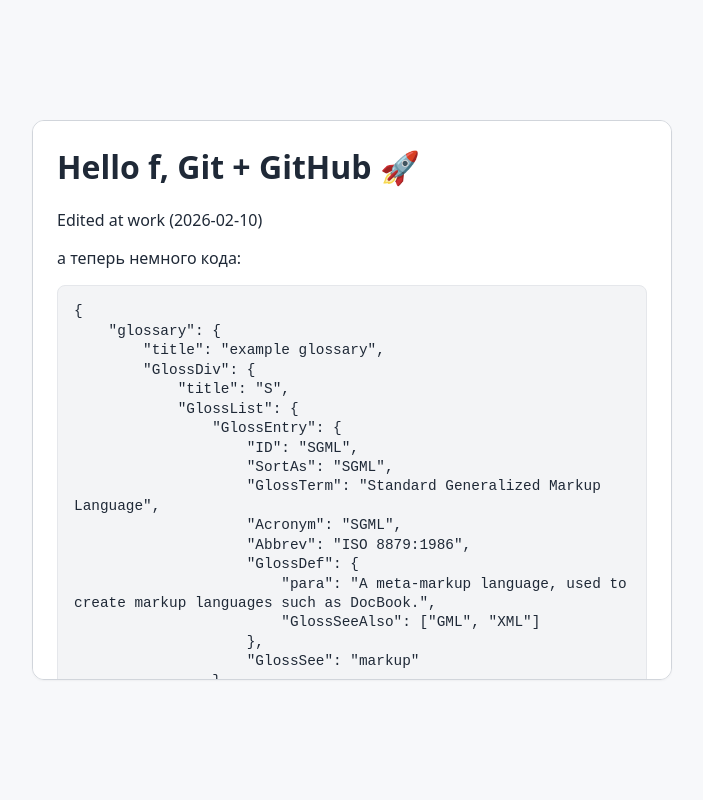
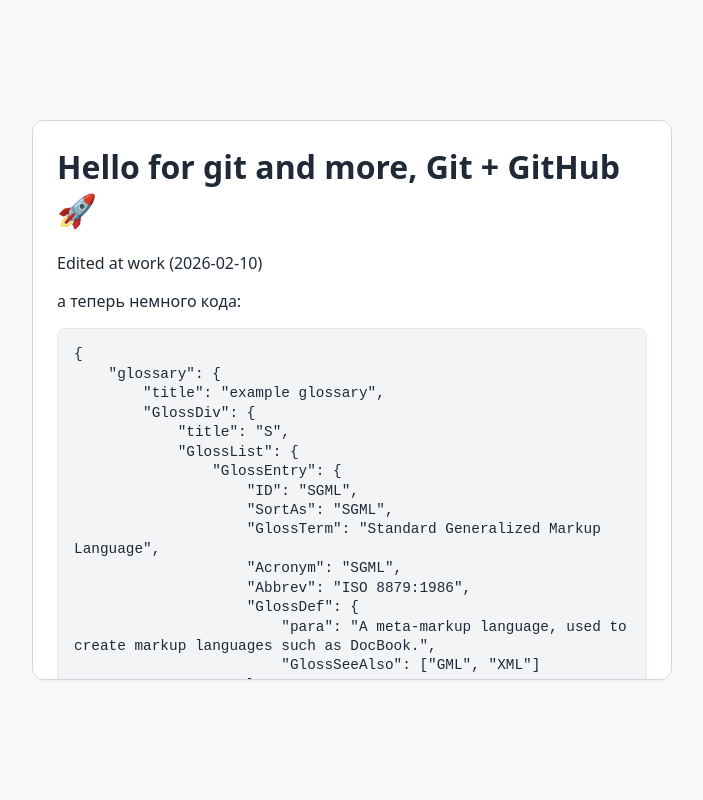
Before and after one commit to Komonaonatanika/hello-git, a plain HTML site: page index.html in a window 1280 px wide. Shown: the whole page, without its empty margins (288-991 px from the left). Drawn offline with Linux system fonts and the light colour scheme.

Commit message:
test commit message

```diff
--- a/index.html
+++ b/index.html
@@ -66,7 +66,7 @@
 </head>
 <body>
   <main class="content-block">
-    <h1>Hello f, Git + GitHub 🚀</h1>
+    <h1>Hello for git and more, Git + GitHub 🚀</h1>
     <p>Edited at work (2026-02-10)</p>
     <p>а теперь немного кода:</p>
     <pre><code>{
```
